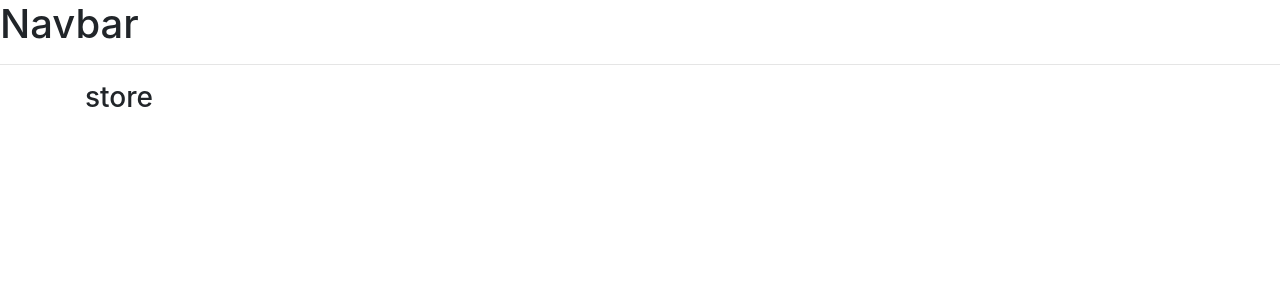
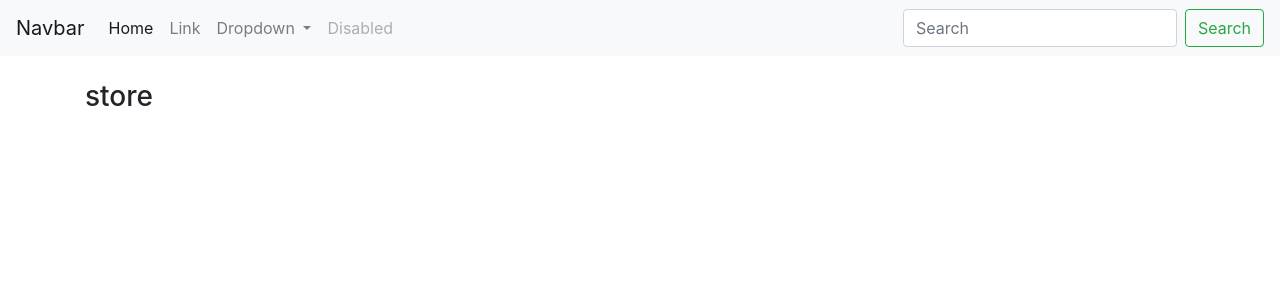
Before and after one commit to bellcastle88/E-commerce-Django, a Django app: page / in a window 1280 px wide. Shown: the top 300 px of the page. Run offline with Django 3.2, Linux system fonts and the light colour scheme; some libraries are stand-ins or nearby versions.

Commit message:
feature 10/01

```diff
--- a/store/templates/store/main.html
+++ b/store/templates/store/main.html
@@ -13,14 +13,50 @@
 </head>
 <body>
 
-	<h1>Navbar</h1>
-	<hr>
+	<nav class="navbar navbar-expand-lg navbar-light bg-light">
+	  <a class="navbar-brand" href="#">Navbar</a>
+	  <button class="navbar-toggler" type="button" data-toggle="collapse" data-target="#navbarSupportedContent" aria-controls="navbarSupportedContent" aria-expanded="false" aria-label="Toggle navigation">
+	    <span class="navbar-toggler-icon"></span>
+	  </button>
 
-	<div class="container">
-		{% block content %}
+	  <div class="collapse navbar-collapse" id="navbarSupportedContent">
+	    <ul class="navbar-nav mr-auto">
+	      <li class="nav-item active">
+	        <a class="nav-link" href="#">Home <span class="sr-only">(current)</span></a>
+	      </li>
+	      <li class="nav-item">
+	        <a class="nav-link" href="#">Link</a>
+	      </li>
+	      <li class="nav-item dropdown">
+	        <a class="nav-link dropdown-toggle" href="#" id="navbarDropdown" role="button" data-toggle="dropdown" aria-haspopup="true" aria-expanded="false">
+	          Dropdown
+	        </a>
+	        <div class="dropdown-menu" aria-labelledby="navbarDropdown">
+	          <a class="dropdown-item" href="#">Action</a>
+	          <a class="dropdown-item" href="#">Another action</a>
+	          <div class="dropdown-divider"></div>
+	          <a class="dropdown-item" href="#">Something else here</a>
+	        </div>
+	      </li>
+	      <li class="nav-item">
+	        <a class="nav-link disabled" href="#">Disabled</a>
+	      </li>
+	    </ul>
+	    <form class="form-inline my-2 my-lg-0">
+	      <input class="form-control mr-sm-2" type="search" placeholder="Search" aria-label="Search">
+	      <button class="btn btn-outline-success my-2 my-sm-0" type="submit">Search</button>
+	    </form>
+	  </div>
+	</nav>
 
-		{% endblock content %}
-	</div>
+     <div class="container">
+            <br>
+            {% block content %}
+
+
+            {% endblock content %}
+         </div>
+
 
 	<script src="https://code.jquery.com/jquery-3.4.1.slim.min.js" integrity="sha384-J6qa4849blE2+poT4WnyKhv5vZF5SrPo0iEjwBvKU7imGFAV0wwj1yYfoRSJoZ+n" crossorigin="anonymous"></script>
 
```
